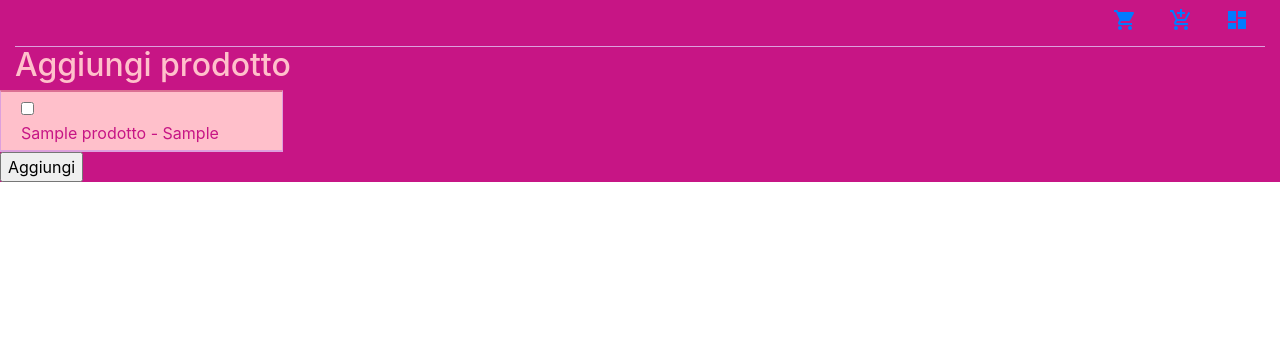
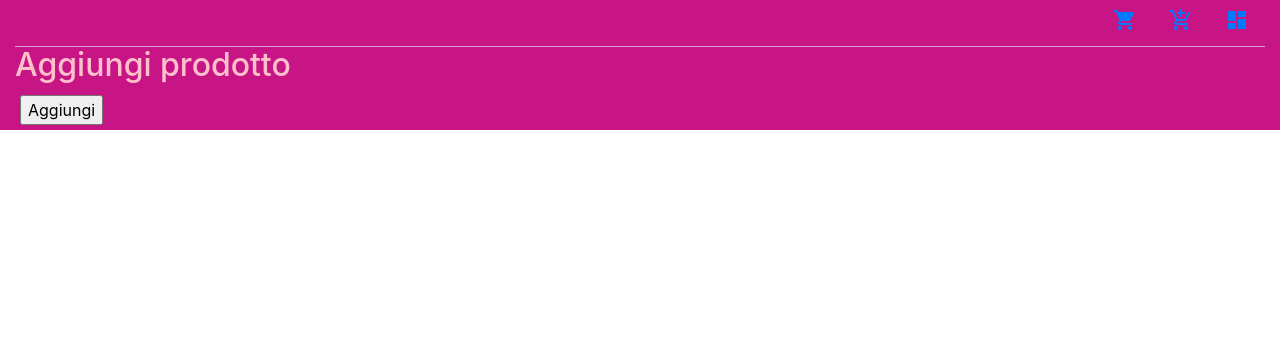
Before and after one commit to superqwe/spesa, a Django app: page /spesa/listaprodotti in a window 1280 px wide. Shown: the top 347 px of the page. Run offline with Django 3.2, Linux system fonts and the light colour scheme; tables that the repository leaves empty hold one stand-in row (values such as "Sample post"); some libraries are stand-ins or nearby versions.

Commit message:
pagina aggiungi prodotti funzionante

```diff
--- a/spesa/views.py
+++ b/spesa/views.py
@@ -3,6 +3,7 @@
 
 from django.http import HttpResponse
 from django.shortcuts import render
+from django.core.exceptions import ObjectDoesNotExist
 
 from spesa import views_util
 from spesa.models import Acquisto, Prodotto
@@ -37,6 +38,22 @@ def index(request, azione=None, pk=None):
 
     return render(request, 'spesa/spesa.html', locals())
 
+
 def lista_prodotti_da_aggiungere(request):
-    prodotti = Prodotto.objects.all()
+    if request.method == 'POST':
+
+        for pk in request.POST.values():
+            try:
+                acquisto = Acquisto.objects.get(prodotto__id=pk)
+                acquisto.stato = '2'
+                acquisto.save()
+            except Acquisto.DoesNotExist :
+                prodotto = Prodotto.objects.get(id=pk)
+                acquisto = Acquisto.objects.create(prodotto=prodotto, stato='2')
+                acquisto.save()
+
+            except ValueError:
+                print(pk)
+
+    prodotti = views_util.lista_prodotti_fuori_carrello()
     return render(request, 'spesa/aggiungi_prodotto.html', locals())
--- a/spesa/views_util.py
+++ b/spesa/views_util.py
@@ -1,13 +1,24 @@
+from pprint import pprint as pp
+
+from django.db.models.query_utils import Q
 from django.db.utils import ConnectionDoesNotExist
 
-from spesa.models import Prodotto, Prezzo
+from spesa.models import Prodotto, Prezzo, Acquisto
 
 
 def prezzo(nome_prodotto):
-    # try:
     prezzi = Prezzo.objects.filter(prodotto__nome=nome_prodotto)
-    # except:
-    #     print('*')
-    #     prezzi = None
 
     return prezzi
+
+
+def lista_prodotti_fuori_carrello():
+    q_da_comprate = Q(stato='2')
+    q_comprato = Q(stato='1')
+
+    acquisti_nel_carrello = Acquisto.objects.filter(q_da_comprate | q_comprato)
+    prodotti_nel_carrello = set([acquisto.prodotto for acquisto in acquisti_nel_carrello])
+
+    lprodotti = set(Prodotto.objects.exclude(nome='Acquisto__prodotto__nome'))
+
+    return lprodotti - prodotti_nel_carrello
--- a/static/spesa/css/base.css
+++ b/static/spesa/css/base.css
@@ -39,3 +39,11 @@ p.h2{
   color:            MediumVioletRed   ;
   background-color: HotPink  ;
 }
+
+.numero{
+  width: 100px;
+}
+
+.bottome-aggiungi-prodotti{
+  margin: 5px;
+}
--- a/templates/spesa/aggiungi_prodotto.html
+++ b/templates/spesa/aggiungi_prodotto.html
@@ -13,27 +13,25 @@
 
     <div class="row form-group">
 
-        <form action="#" method="post" name="prodotti">{% csrf_token %}
+        <form action="/spesa/listaprodotti" method="post" name="prodotti">{% csrf_token %}
             {% for prodotto in prodotti %}
             <div class="col-12 ">
 
                 <div class="row prodotto da-comprare">
                     <div class="col-1">
-                        <!--<label>-->
-                            <input type="checkbox" name="ck{{prodotto.pk}}" value="{{prodotto.id}}">
-                            <!--<input type="number" name="ck{{prodotto.pk}}" step="1" value="1">-->
-                            <!--{{prodotto}}-->
-                        <!--</label>-->
+                        <input type="checkbox" name="ck{{prodotto.pk}}" value="{{prodotto.id}}">
                     </div>
                     <div class="col-11">
-                    {{prodotto}}
+                        {{prodotto}}
                     </div>
 
                 </div>
 
             </div>
             {% endfor %}
-            <button type="submit">Aggiungi</button>
+            <div class="col-12 text-center">
+                <button type="submit" class="bottome-aggiungi-prodotti">Aggiungi</button>
+            </div>
         </form>
     </div>
 
```
